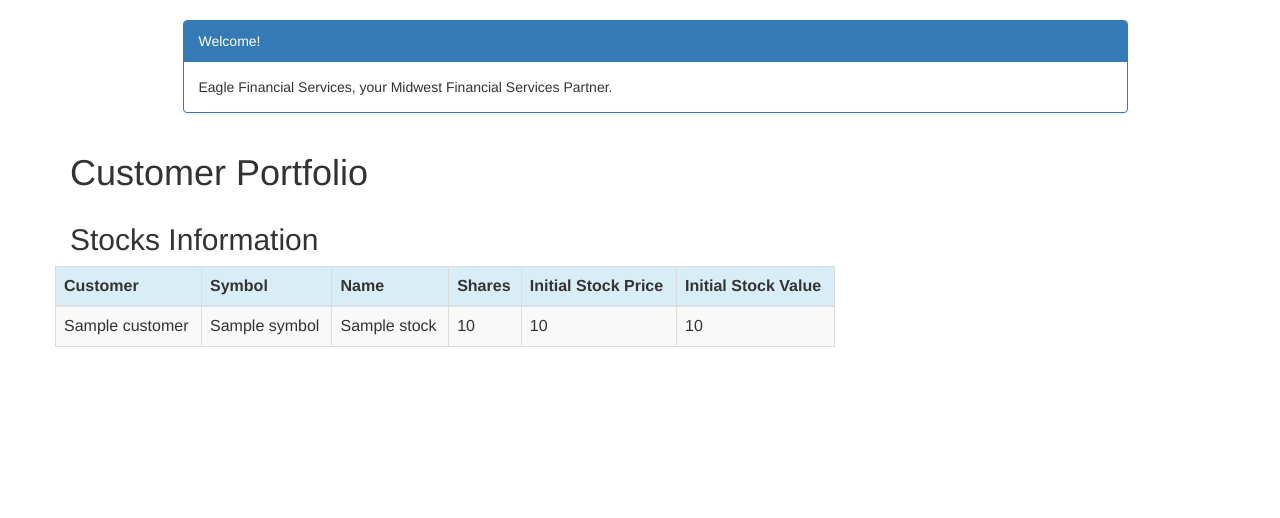
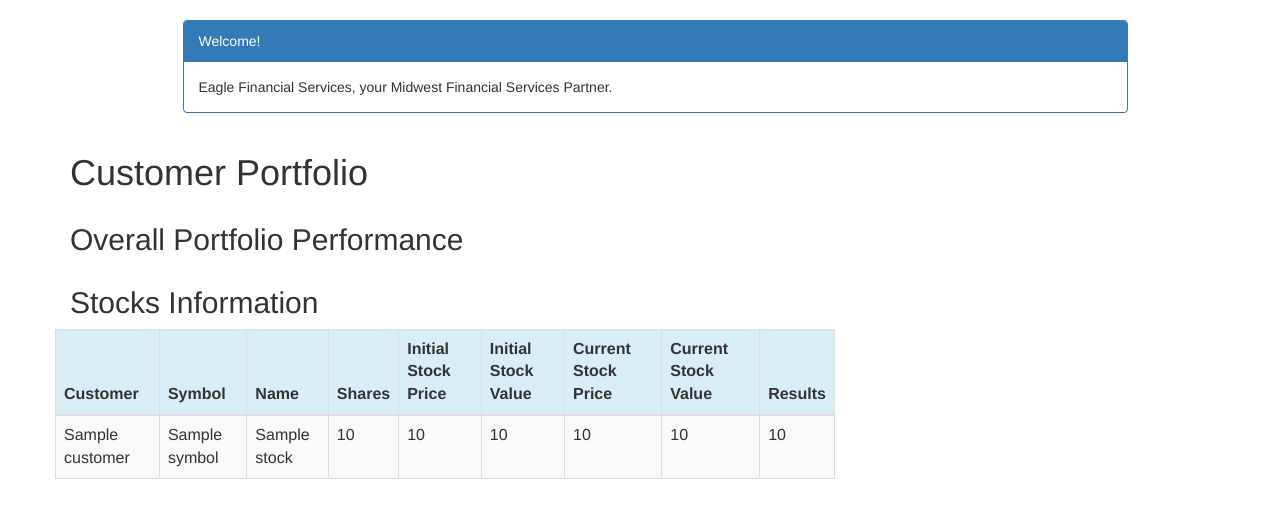
Before and after one commit to lahenkenius/EFS2, a Django app: template portfolio/templates/portfolio/portfolio.html in a window 1280 px wide. Shown: the part 52-570 px from the top of the page. Run offline with Django 3.2, Linux system fonts and the light colour scheme; the template is opened without the code that fills it: most values are stand-ins (such as "Sample title", 1, 10 or a date in 2020); some libraries are stand-ins or nearby versions.

Commit message:
Update portfolio.html

```diff
--- a/portfolio/templates/portfolio/portfolio.html
+++ b/portfolio/templates/portfolio/portfolio.html
@@ -27,6 +27,9 @@
 <div class="row">
     <h1 style="padding-left: 15Px">Customer Portfolio</h1>
 </div>
+<div class="row">
+    <h2 style="padding-left: 15Px">Overall Portfolio Performance</h2>
+</div>
 
 <div class="row">
     <h2 style="padding-left: 15Px">Stocks Information</h2>
@@ -41,6 +44,9 @@
             <th>Shares</th>
             <th>Initial Stock Price</th>
             <th>Initial Stock Value</th>
+            <th>Current Stock Price</th>
+            <th>Current Stock Value</th>
+            <th>Results</th>
 
         </tr>
         </thead>
@@ -50,8 +56,12 @@
                 <td>{{ stock.customer }}</td>
                 <td>{{ stock.symbol }}</td>
                 <td>{{ stock.name }}</td>
-                <td>{{ stock.shares|intcomma }}</td>                <td>{{ stock.purchase_price|intcomma }}</td>
-                <td>{{ stock.initial_stock_value|intcomma}}
+                <td>{{ stock.shares|intcomma }}</td>
+                <td>{{ stock.purchase_price|intcomma }}</td>
+                <td>{{ stock.initial_stock_value|intcomma}}</td>
+                <td>{{ stock.current_stock_price|intcomma}}</td>
+                <td>{{ stock.current_stock_value|intcomma}}</td>
+                <td>{{ stock.initial_stock_value|intcomma}}</td>
 
             </tr>
         {% endfor %}
```
